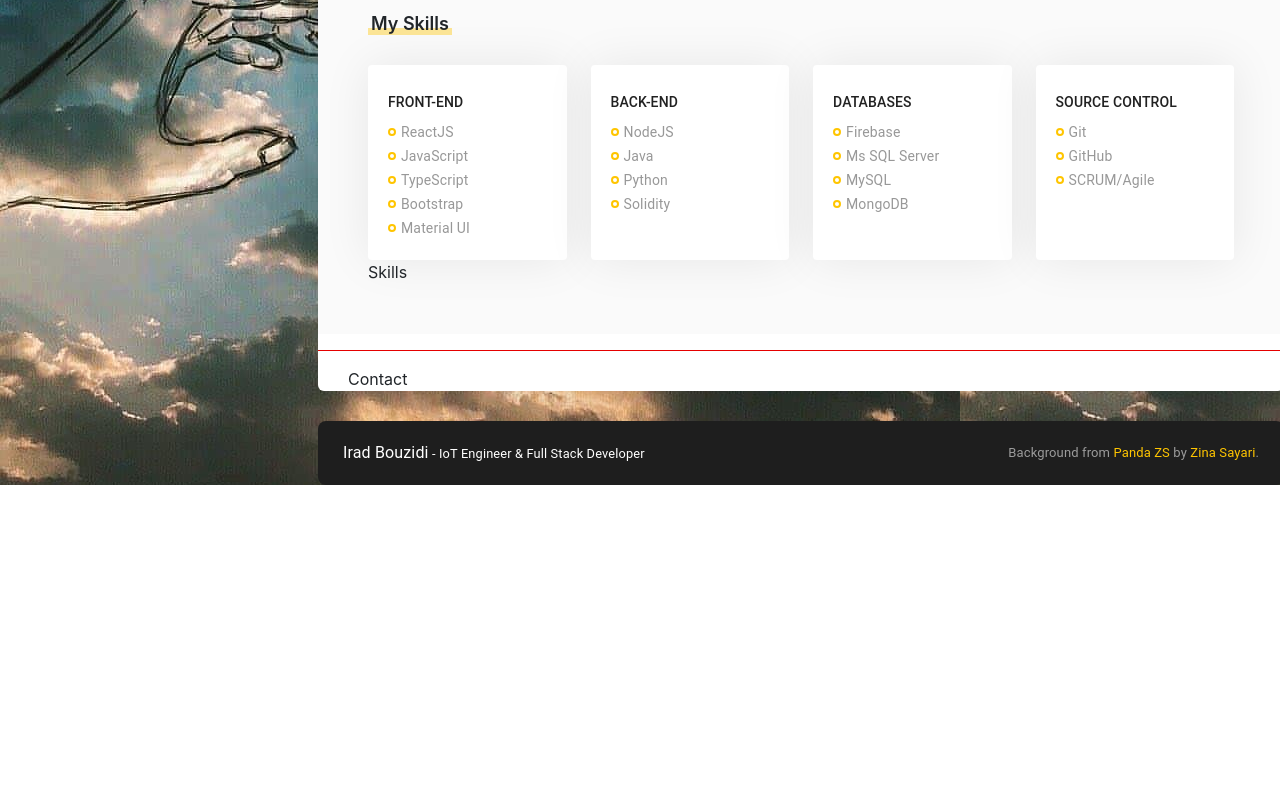
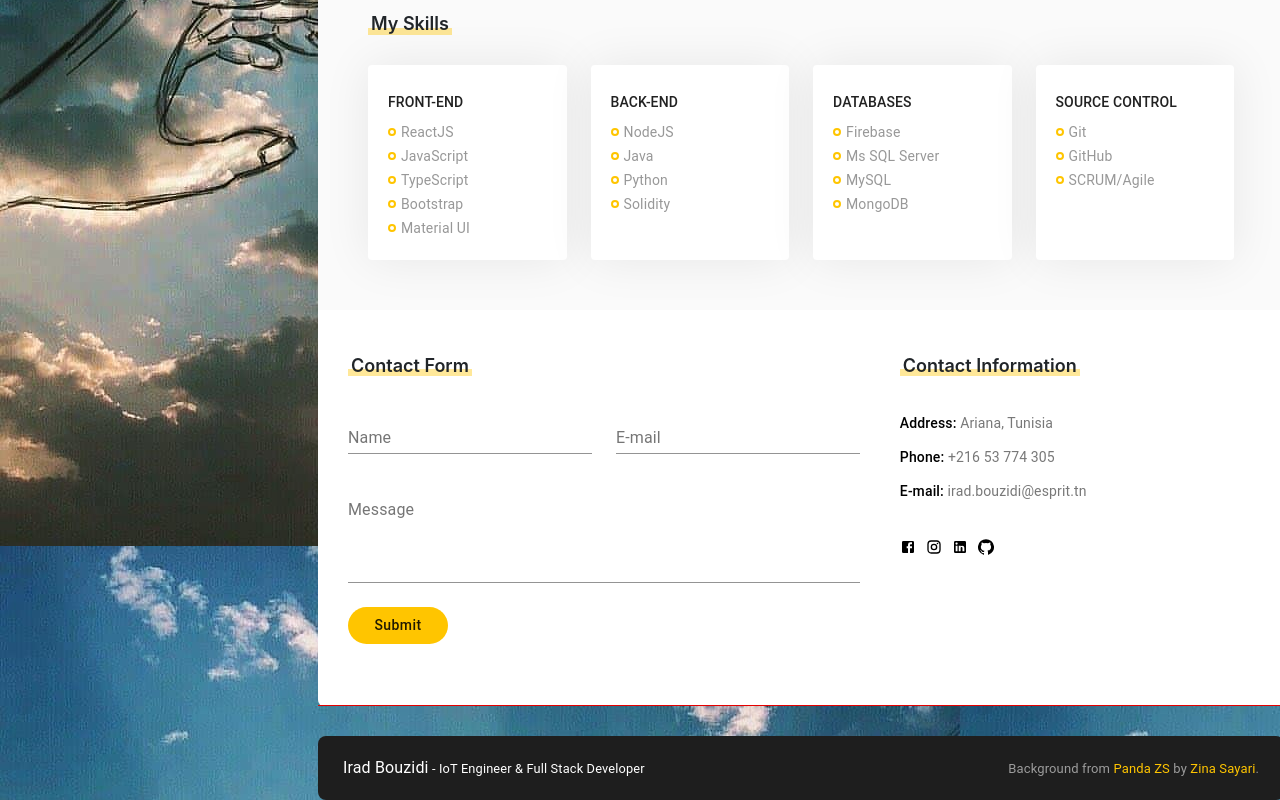
Before and after one commit to iradbouzidi/irad-portfolio, a React (Create React App) app: page / in a window 1280 px wide. Shown: the part 1374-2174 px from the top of the page. Before the commit the page ends 1859 px from the top, so only its background shows below. Built offline with nearby package versions, Linux system fonts and the light colour scheme.

Commit message:
resume page ( contact form )

```diff
--- a/src/pages/Resume/Resume.css
+++ b/src/pages/Resume/Resume.css
@@ -81,3 +81,26 @@
     margin-right: 5px !important;
 }
 /* #endregion */
+
+/* #region Skills */
+.contactInfo_item {
+    font-size: 14px !important;
+    color: #787878;
+    line-height: 34px !important;
+}
+
+.contactInfo_item > span {
+    color: black;
+    font-weight: 500;
+}
+
+.contactInfo_socialsContainer {
+    margin-top: 25px;
+}
+
+.contactInfo_social > a > .MuiSvgIcon-root {
+    font-size: 16px !important;
+    margin-right: 10px;
+    color: black;
+}
+/* #endregion */
--- a/src/pages/Resume/Resume.js
+++ b/src/pages/Resume/Resume.js
@@ -1,5 +1,5 @@
 import React from "react";
-import { Grid, Typography, Icon, Paper } from "@material-ui/core";
+import { Grid, Typography, Icon, Paper, TextField } from "@material-ui/core";
 import CustomTimeline, {
   CustomTimelineSeperator,
 } from "../../components/CustomTimeline/CustomTimeline";
@@ -9,6 +9,7 @@
 import TimelineContent from "@material-ui/lab/TimelineContent";
 import "./Resume.css";
 import TimelineDot from "@material-ui/lab/TimelineDot";
+import CustomButton from "../../components/CustomButton/CustomButton";
 
 function Resume() {
   return (
@@ -149,14 +150,86 @@
             ))}
           </Grid>
         </Grid>
-        Skills
+      </Grid>
+
+      {/* Contact */}
+      <Grid container spacing={5} className={"section pt_45 pb_45"}>
+        {/* Contact Form */}
+        <Grid item xs={12} lg={7}>
+          <Grid container>
+            <Grid item className={"section_title mb_30"}>
+              <span></span>
+              <h6 className={"section_title_text"}>Contact Form</h6>
+            </Grid>
+            <Grid item xs={12}>
+              <Grid container spacing={3}>
+                <Grid item xs={12} sm={6}>
+                  <TextField fullWidth name="name" label="Name" />
+                </Grid>
+                <Grid item xs={12} sm={6}>
+                  <TextField fullWidth name="email" label="E-mail" />
+                </Grid>
+                <Grid item xs={12}>
+                  <TextField
+                    fullWidth
+                    name="message"
+                    label="Message"
+                    multiline
+                    rows={4}
+                  />
+                </Grid>
+                <Grid item xs={12}>
+                  <CustomButton text="Submit"></CustomButton>
+                </Grid>
+              </Grid>
+            </Grid>
+          </Grid>
+        </Grid>
+
+        {/* Contact Information */}
+        <Grid item xs={12} lg={5}>
+          <Grid container>
+            <Grid item className={"section_title mb_30"}>
+              <span></span>
+              <h6 className={"section_title_text"}>Contact Information</h6>
+            </Grid>
+
+            <Grid item xs={12}>
+              <Grid container>
+                <Grid item xs={12}>
+                  <Typography className={"contactInfo_item"}>
+                    <span>Address: </span> {resumeData.address}
+                  </Typography>
+                </Grid>
+                <Grid item xs={12}>
+                  <Typography className={"contactInfo_item"}>
+                    <span>Phone: </span> {resumeData.phone}
+                  </Typography>
+                </Grid>
+                <Grid item xs={12}>
+                  <Typography className={"contactInfo_item"}>
+                    <span>E-mail: </span> {resumeData.email}
+                  </Typography>
+                </Grid>
+              </Grid>
+            </Grid>
+
+            <Grid item xs={12}>
+              <Grid container className={"contactInfo_socialsContainer"}>
+                {Object.keys(resumeData.socials).map((key) => (
+                  <Grid item className={"contactInfo_social"}>
+                    <a href={resumeData.socials[key].link}>
+                      {resumeData.socials[key].icon}
+                    </a>
+                  </Grid>
+                ))}
+              </Grid>
+            </Grid>
+          </Grid>
+        </Grid>
       </Grid>
 
       <hr color="red"></hr>
-      {/* Contact */}
-      <Grid container className={"section"}>
-        Contact
-      </Grid>
     </>
   );
 }
```
Also changed, not shown: 1 other file (tests, documents, lock files or other folders).
